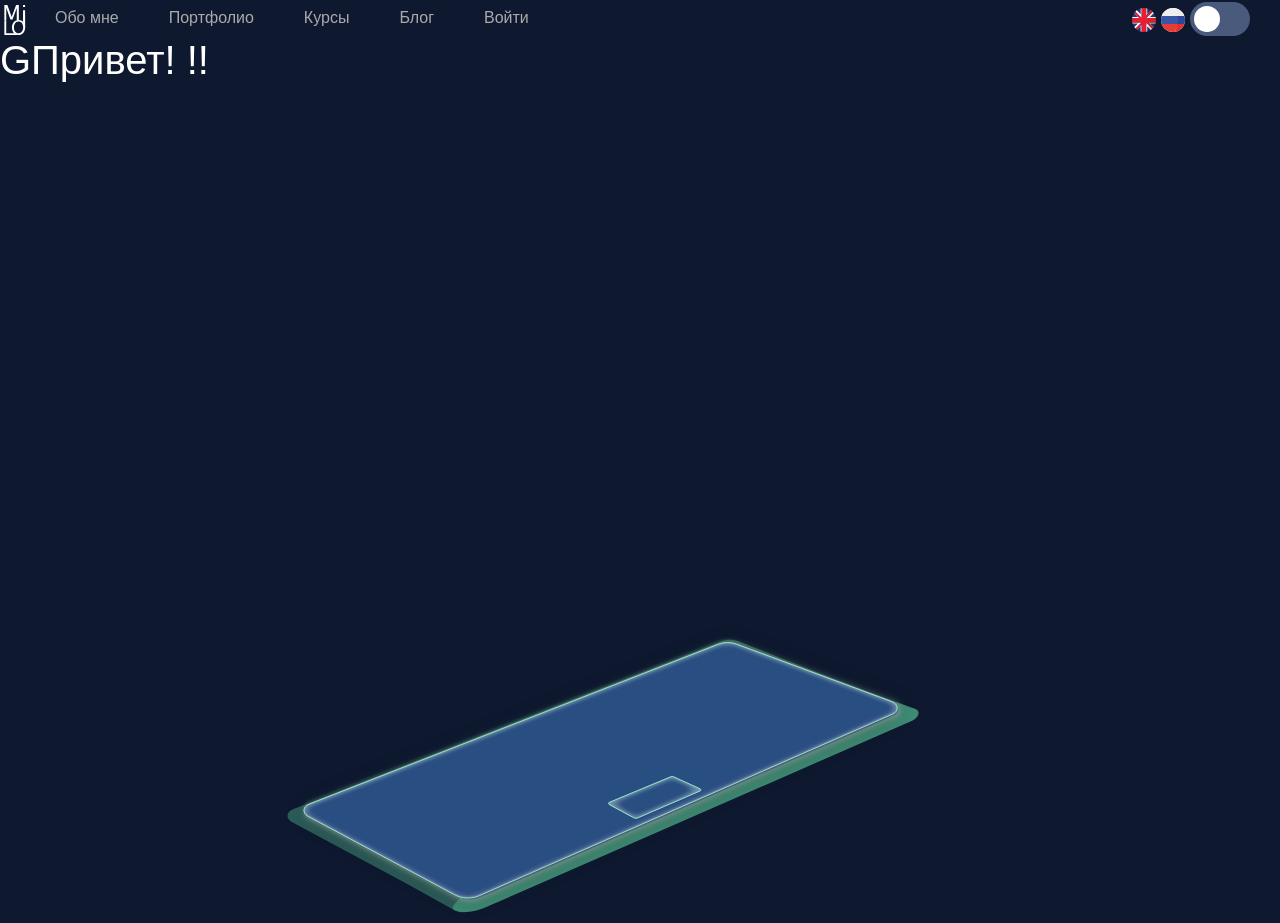
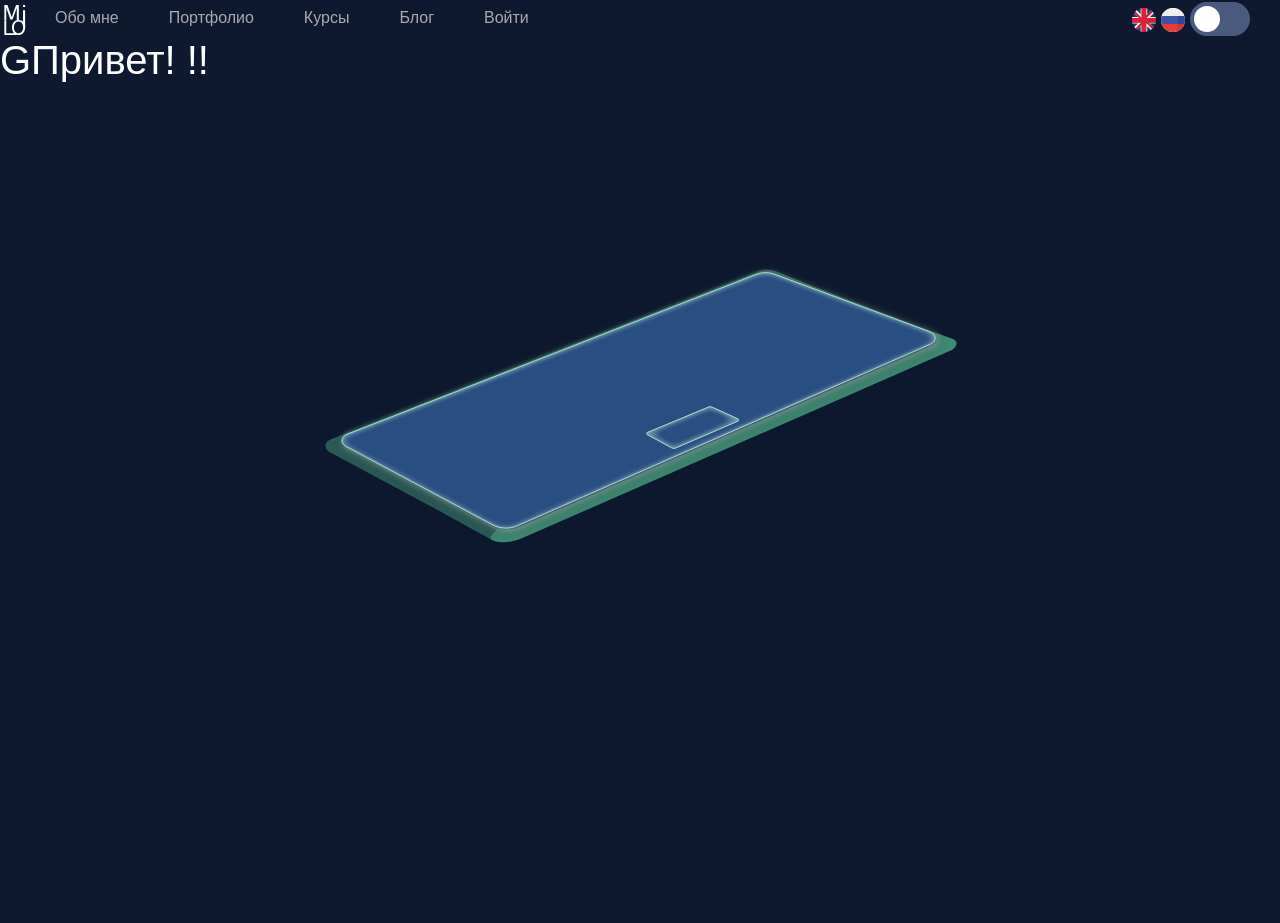
Before and after one commit to Mikhailosev/mikhailosev, a Vue app in the folder frontend/: page / in a window 1280 px wide. After the commit the page ends 800 px from the top, so only its background shows below. Built offline with nearby package versions, Linux system fonts and the light colour scheme.

Commit message:
new element

```diff
--- a/frontend/src/App.vue
+++ b/frontend/src/App.vue
@@ -3,7 +3,7 @@
         <Topbar></Topbar>
         <h1 class="title">{{$t('message')}}</h1>
         <!-- <Popup v-if="languageSet"></Popup> -->
-        <div style="position:relative; width:100%; height:100%;">
+        <div style="position:relative; width:100vw; height:80vh;">
                     <img class="main__image" src="./assets/Los-test.svg"/>
 
         </div>
@@ -43,9 +43,9 @@ export default {
 .main__image{
         position: absolute;
     width: 50%;
-    /* top: -49%; */
-    bottom: -826px;
-    left: 22%;
+     left: 50%;
+    top: 50%;
+    transform: translate(-50%,-50%);
     animation: slidein 4s ease-out 2s infinite;
 }
 @keyframes slidein {
```
